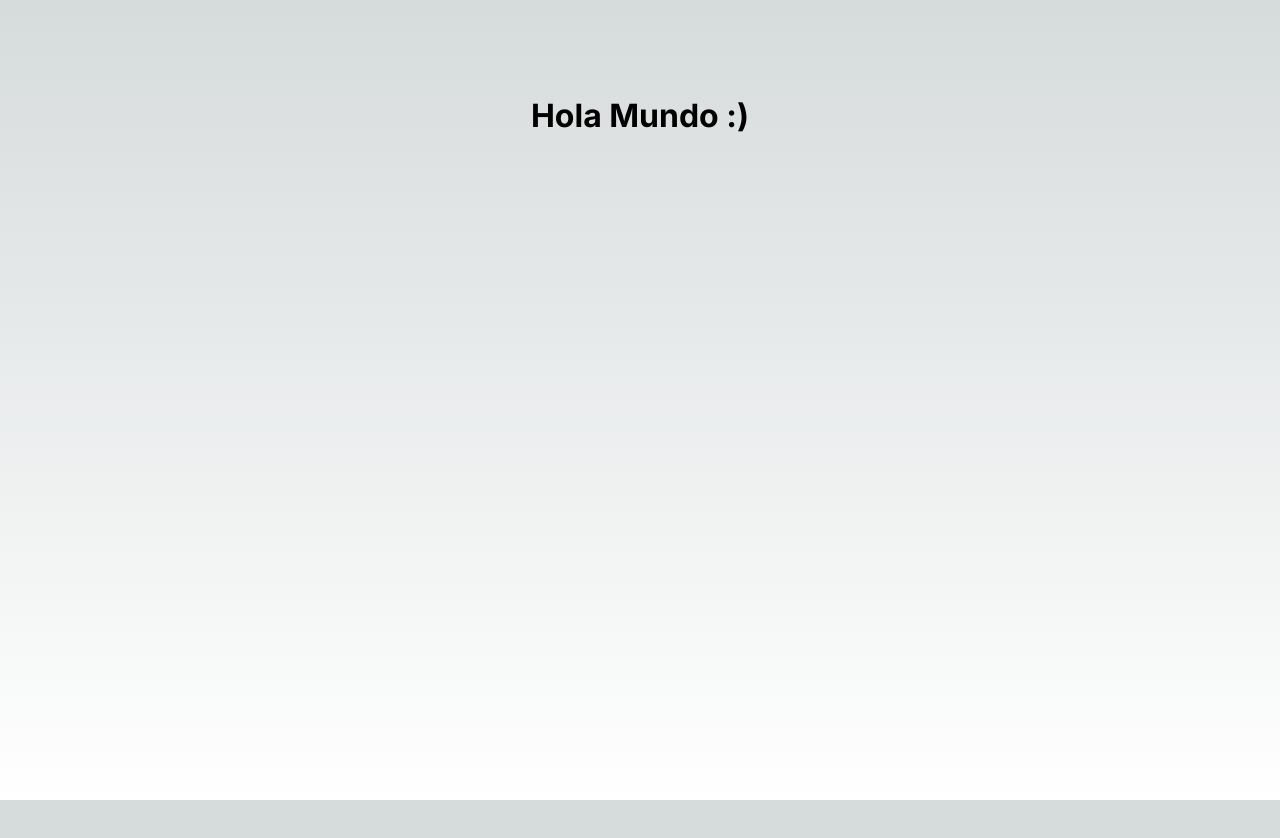
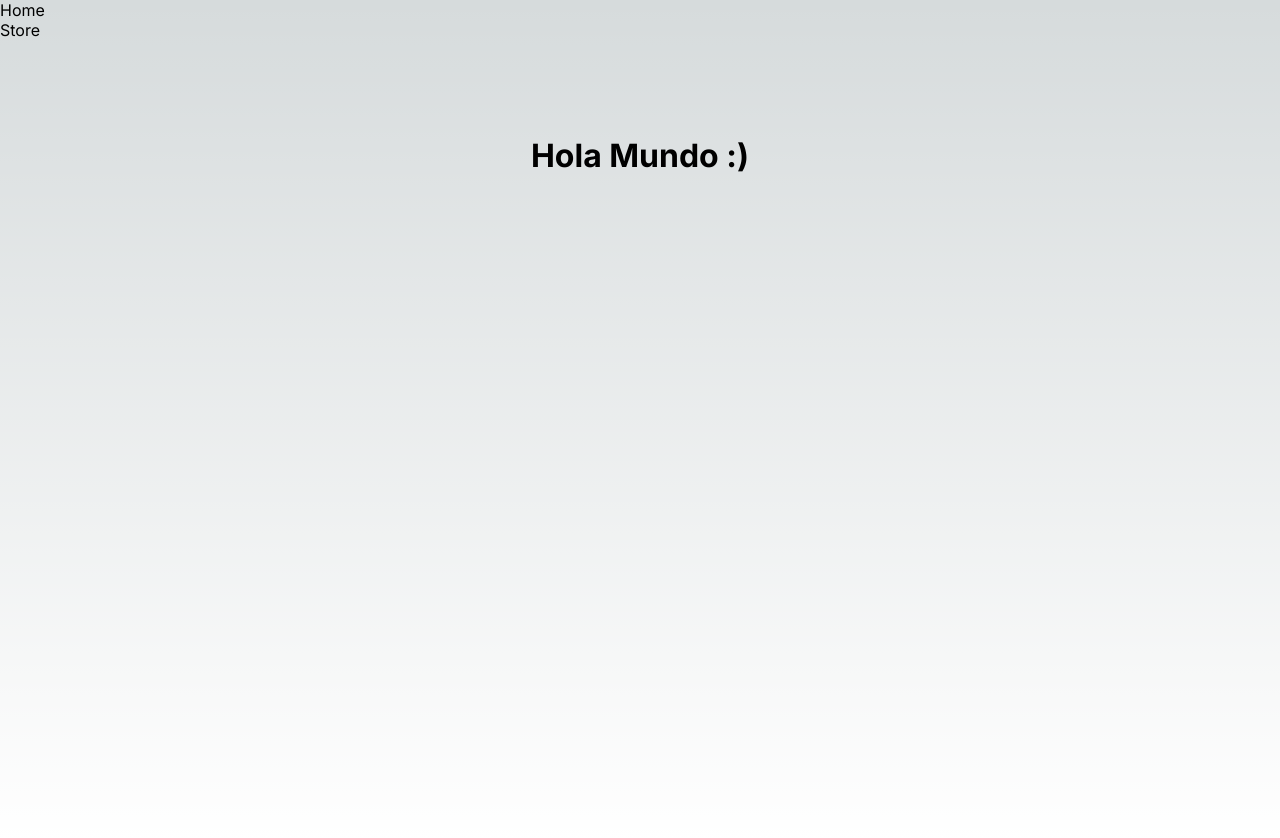
Before and after one commit to DaniaGarciaM/nextjs-store, a Next.js app: page / in a window 1280 px wide. Before the commit the page ends 800 px from the top, so only its background shows below. Built offline with nearby package versions, Linux system fonts and the light colour scheme.

Commit message:
1.6 Cómo funciona la navegación en Next.js

```diff
--- a/src/app/layout.tsx
+++ b/src/app/layout.tsx
@@ -1,6 +1,7 @@
 import type { Metadata } from "next";
 import { Inter } from "next/font/google";
 import "./globals.css";
+import Link from "next/link";
 
 const inter = Inter({ subsets: ["latin"] });
 
@@ -16,7 +17,20 @@
 }>) {
   return (
     <html lang="en">
-      <body className={inter.className}>{children}</body>
+      <body className={inter.className}>
+        <header>
+          <nav>
+            <ul>
+              <Link href="/">
+              <li>Home</li>
+              </Link>
+              <Link href="/store">
+              <li>Store</li>
+              </Link>
+            </ul>
+          </nav>
+        </header>
+        {children}</body>
     </html>
   );
 }
```
